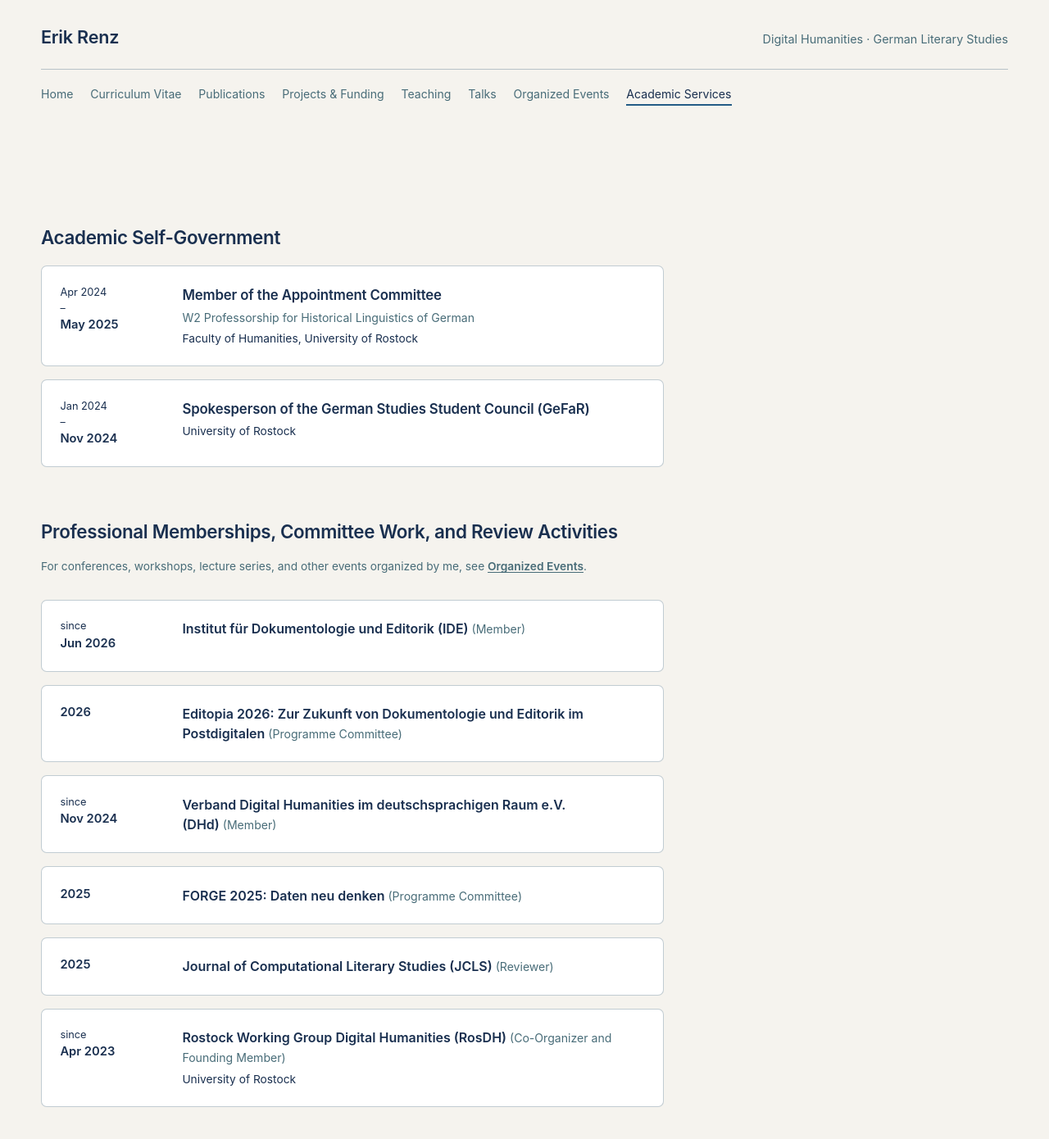
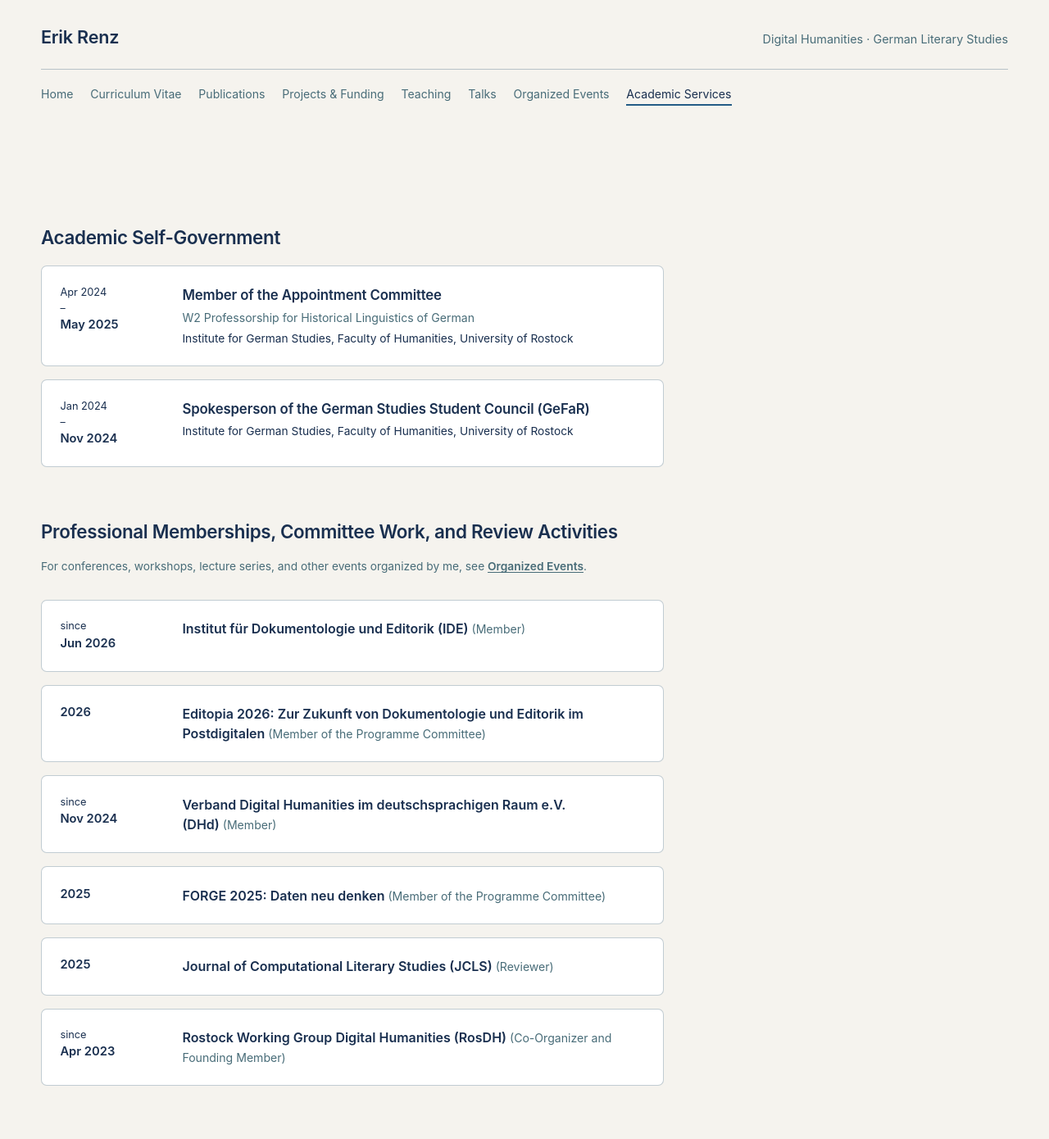
Before and after one commit to erre1998/erre1998.github.io, a Jekyll site: the page built from services.md, in a window 1280 px wide and 1400 px high. Shown: the top 1390 px of the window at 82% size. Built offline with Jekyll 4.4.1, drawn with Linux system fonts in a browser that asks for light colours; our own code applies the rules of GitHub Pages for plain Markdown files.

Commit message:
Update services.md

```diff
--- a/services.md
+++ b/services.md
@@ -46,7 +46,7 @@
 
 
                 <p class="service-entry-institution">
-                    Faculty of Humanities, University of Rostock
+                    Institute for German Studies, Faculty of Humanities, University of Rostock
                 </p>
 
             </div>
@@ -84,7 +84,7 @@
 
 
                 <p class="service-entry-institution">
-                    University of Rostock
+                    Institute for German Studies, Faculty of Humanities, University of Rostock
                 </p>
 
             </div>
@@ -175,7 +175,7 @@
                         href="https://editopia2026.i-d-e.de/"
                         target="_blank"
                         rel="noopener noreferrer"
-                    >Editopia 2026: Zur Zukunft von Dokumentologie und Editorik im Postdigitalen</a><span class="service-entry-function">&nbsp;(Programme Committee)</span>
+                    >Editopia 2026: Zur Zukunft von Dokumentologie und Editorik im Postdigitalen</a><span class="service-entry-function">&nbsp;(Member of the Programme Committee)</span>
 
                 </p>
 
@@ -241,7 +241,7 @@
                         href="https://www.forge25.uni-rostock.de/"
                         target="_blank"
                         rel="noopener noreferrer"
-                    >FORGE 2025: Daten neu denken</a><span class="service-entry-function">&nbsp;(Programme Committee)</span>
+                    >FORGE 2025: Daten neu denken</a><span class="service-entry-function">&nbsp;(Member of the Programme Committee)</span>
 
                 </p>
 
@@ -311,11 +311,6 @@
 
                 </p>
 
-
-                <p class="service-entry-institution">
-                    University of Rostock
-                </p>
-
             </div>
 
         </article>
```
